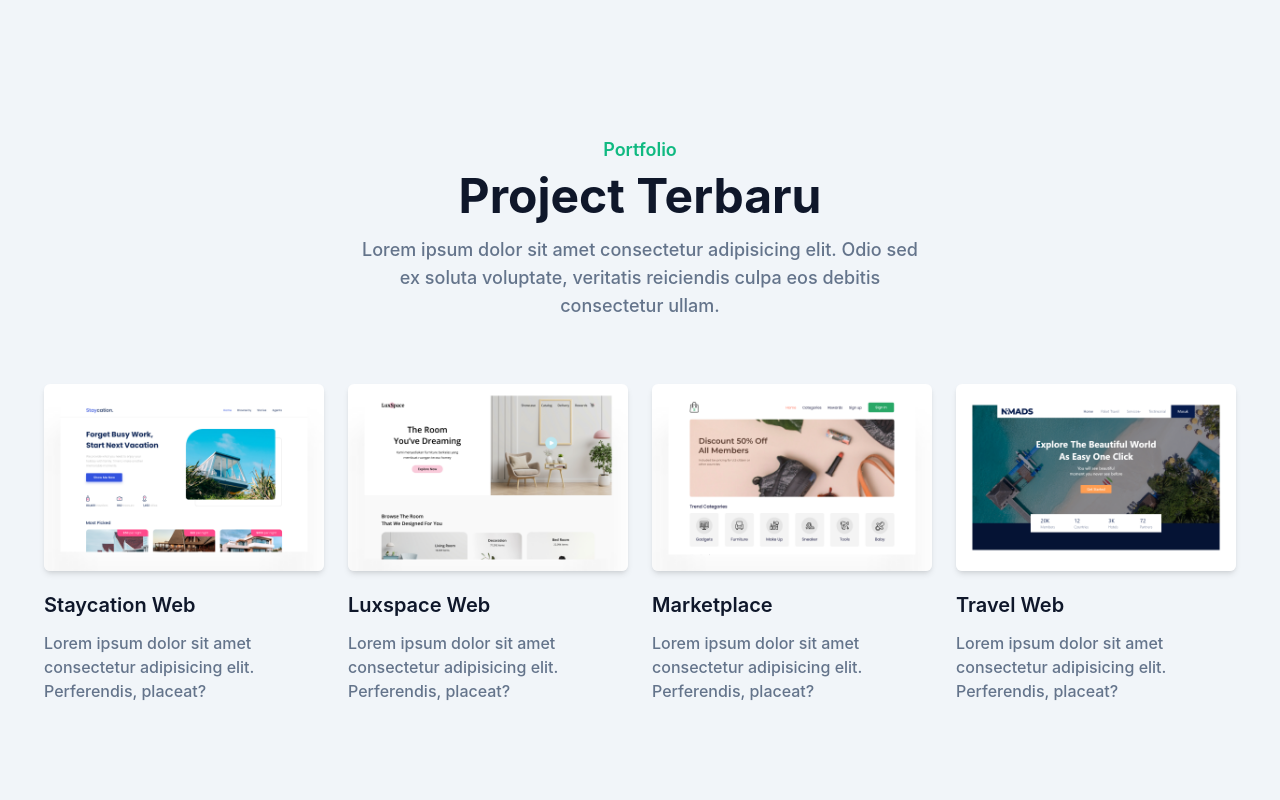
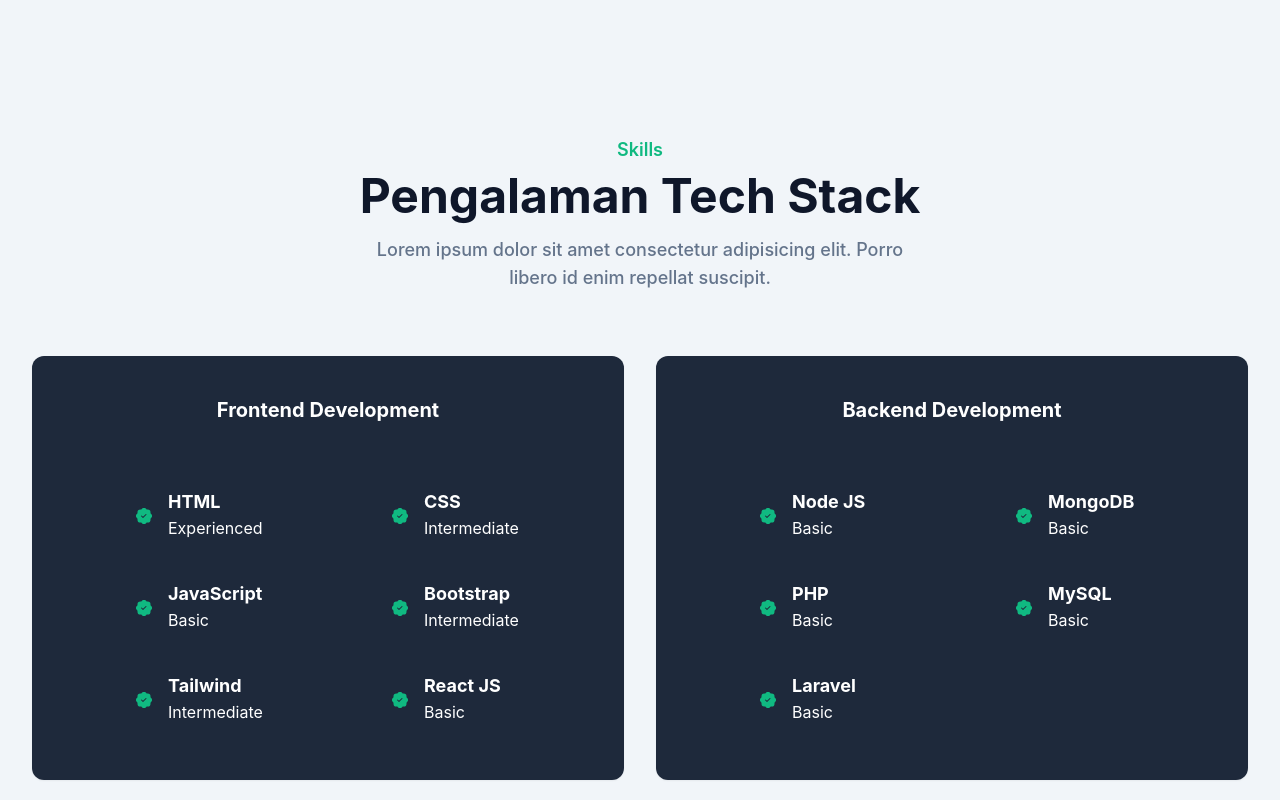
Before and after one commit to yogidelfiandra/portfolio-react, a React (Create React App) app: page / in a window 1280 px wide. Shown: the part 1140-1940 px from the top of the page. Built offline with nearby package versions, Linux system fonts and the light colour scheme.

Commit message:
create experience section

```diff
--- a/src/pages/LandingPage.js
+++ b/src/pages/LandingPage.js
@@ -3,6 +3,7 @@ import About from '../parts/About';
 import Blog from '../parts/Blog';
 import Clients from '../parts/Clients';
 import Contact from '../parts/Contact';
+import Experience from '../parts/Experience';
 import Footer from '../parts/Footer';
 import Header from '../parts/Header';
 import Hero from '../parts/Hero';
@@ -14,6 +15,7 @@ export default function LandingPage() {
       <Header />
       <Hero />
       <About />
+      <Experience />
       <Portfolio />
       <Clients />
       <Blog />
--- /dev/null
+++ b/src/parts/Experience.js
@@ -0,0 +1,200 @@
+import React from 'react';
+import { BsPatchCheckFill } from 'react-icons/bs';
+
+export default function Experience() {
+  return (
+    <section id='experience' className='pt-36 pb-32 bg-slate-100'>
+      <div className='container'>
+        <div className='w-full px-4'>
+          <div className='max-w-xl mx-auto text-center mb-16'>
+            <h3 className='font-semibold text-lg text-primary mb-2'>Skills</h3>
+            <h4 className='font-bold text-dark text-3xl sm:text-4xl lg:text-5xl mb-4'>
+              Pengalaman <br className='sm:hidden' /> Tech Stack
+            </h4>
+            <p className='font-medium text-base text- text-secondary md:text-lg'>
+              Lorem ipsum dolor sit amet consectetur adipisicing elit. Porro
+              libero id enim repellat suscipit.
+            </p>
+          </div>
+        </div>
+
+        <div className='flex flex-wrap justify-center'>
+          {/* frontend development */}
+          <div className='mb-12 w-full mx-auto md:w-[600px] lg:w-1/2 lg:mb-0 lg:px-4'>
+            <div className='bg-slate-800 hover:bg-slate-700 transition duration-500 py-4 text-white rounded-xl shadow-sm text-center '>
+              <h5 className='font-bold text-lg xl:text-xl py-6 mb-5 xl:mb-10'>
+                Frontend Development
+              </h5>
+
+              <div className='w-full flex flex-wrap px-5 md:px-10'>
+                <div className='mb-12 w-1/2 px-6 md:mb-10 md:px-16 lg:px-10 xl:px-16 flex items-center '>
+                  <BsPatchCheckFill
+                    size={16}
+                    color={'#10b981'}
+                    style={{ marginTop: 3 }}
+                  />
+                  <div className='pl-4 text-left'>
+                    <h6 className='font-bold text-sm md:text-base xl:text-lg'>
+                      HTML
+                    </h6>
+                    <p className='text-xs md:text-sm xl:text-base'>
+                      Experienced
+                    </p>
+                  </div>
+                </div>
+                <div className='mb-12 w-1/2 px-6 md:mb-10 md:px-16 lg:px-10 xl:px-16 flex items-center '>
+                  <BsPatchCheckFill
+                    size={16}
+                    color={'#10b981'}
+                    style={{ marginTop: 3 }}
+                  />
+                  <div className='pl-4 text-left'>
+                    <h6 className='font-bold text-sm md:text-base xl:text-lg'>
+                      CSS
+                    </h6>
+                    <p className='text-xs md:text-sm xl:text-base'>
+                      Intermediate
+                    </p>
+                  </div>
+                </div>
+                <div className='mb-12 w-1/2 px-6 md:mb-10 md:px-16 lg:px-10 xl:px-16 flex items-center '>
+                  <BsPatchCheckFill
+                    size={16}
+                    color={'#10b981'}
+                    style={{ marginTop: 3 }}
+                  />
+                  <div className='pl-4 text-left'>
+                    <h6 className='font-bold text-sm md:text-base xl:text-lg'>
+                      JavaScript
+                    </h6>
+                    <p className='text-xs md:text-sm xl:text-base'>Basic</p>
+                  </div>
+                </div>
+                <div className='mb-12 w-1/2 px-6 md:mb-10 md:px-16 lg:px-10 xl:px-16 flex items-center '>
+                  <BsPatchCheckFill
+                    size={16}
+                    color={'#10b981'}
+                    style={{ marginTop: 3 }}
+                  />
+                  <div className='pl-4 text-left'>
+                    <h6 className='font-bold text-sm md:text-base xl:text-lg'>
+                      Bootstrap
+                    </h6>
+                    <p className='text-xs md:text-sm xl:text-base'>
+                      Intermediate
+                    </p>
+                  </div>
+                </div>
+                <div className='mb-12 w-1/2 px-6 md:mb-10 md:px-16 lg:px-10 xl:px-16 flex items-center '>
+                  <BsPatchCheckFill
+                    size={16}
+                    color={'#10b981'}
+                    style={{ marginTop: 3 }}
+                  />
+                  <div className='pl-4 text-left'>
+                    <h6 className='font-bold text-sm md:text-base xl:text-lg'>
+                      Tailwind
+                    </h6>
+                    <p className='text-xs md:text-sm xl:text-base'>
+                      Intermediate
+                    </p>
+                  </div>
+                </div>
+                <div className='mb-12 w-1/2 px-6 md:mb-10 md:px-16 lg:px-10 xl:px-16 flex items-center '>
+                  <BsPatchCheckFill
+                    size={16}
+                    color={'#10b981'}
+                    style={{ marginTop: 3 }}
+                  />
+                  <div className='pl-4 text-left'>
+                    <h6 className='font-bold text-sm md:text-base xl:text-lg'>
+                      React JS
+                    </h6>
+                    <p className='text-xs md:text-sm xl:text-base'>Basic</p>
+                  </div>
+                </div>
+              </div>
+            </div>
+          </div>
+
+          {/* backend development */}
+          <div className='mb-12 w-full mx-auto md:w-[600px] lg:w-1/2 lg:mb-0 lg:px-4'>
+            <div className='bg-slate-800 hover:bg-slate-700 transition duration-500 py-4 text-white rounded-xl shadow-sm text-center '>
+              <h5 className='font-bold text-lg xl:text-xl py-6 mb-5 xl:mb-10'>
+                Backend Development
+              </h5>
+
+              <div className='w-full flex flex-wrap px-5 md:px-10'>
+                <div className='mb-12 w-1/2 px-6 md:mb-10 md:px-16 lg:px-10 xl:px-16 flex items-center '>
+                  <BsPatchCheckFill
+                    size={16}
+                    color={'#10b981'}
+                    style={{ marginTop: 3 }}
+                  />
+                  <div className='pl-4 text-left'>
+                    <h6 className='font-bold text-sm md:text-base xl:text-lg'>
+                      Node JS
+                    </h6>
+                    <p className='text-xs md:text-sm xl:text-base'>Basic</p>
+                  </div>
+                </div>
+                <div className='mb-12 w-1/2 px-6 md:mb-10 md:px-16 lg:px-10 xl:px-16 flex items-center '>
+                  <BsPatchCheckFill
+                    size={16}
+                    color={'#10b981'}
+                    style={{ marginTop: 3 }}
+                  />
+                  <div className='pl-4 text-left'>
+                    <h6 className='font-bold text-sm md:text-base xl:text-lg'>
+                      MongoDB
+                    </h6>
+                    <p className='text-xs md:text-sm xl:text-base'>Basic</p>
+                  </div>
+                </div>
+                <div className='mb-12 w-1/2 px-6 md:mb-10 md:px-16 lg:px-10 xl:px-16 flex items-center '>
+                  <BsPatchCheckFill
+                    size={16}
+                    color={'#10b981'}
+                    style={{ marginTop: 3 }}
+                  />
+                  <div className='pl-4 text-left'>
+                    <h6 className='font-bold text-sm md:text-base xl:text-lg'>
+                      PHP
+                    </h6>
+                    <p className='text-xs md:text-sm xl:text-base'>Basic</p>
+                  </div>
+                </div>
+                <div className='mb-12 w-1/2 px-6 md:mb-10 md:px-16 lg:px-10 xl:px-16 flex items-center '>
+                  <BsPatchCheckFill
+                    size={16}
+                    color={'#10b981'}
+                    style={{ marginTop: 3 }}
+                  />
+                  <div className='pl-4 text-left'>
+                    <h6 className='font-bold text-sm md:text-base xl:text-lg'>
+                      MySQL
+                    </h6>
+                    <p className='text-xs md:text-sm xl:text-base'>Basic</p>
+                  </div>
+                </div>
+                <div className='mb-12 w-1/2 px-6 md:mb-10 md:px-16 lg:px-10 xl:px-16 flex items-center '>
+                  <BsPatchCheckFill
+                    size={16}
+                    color={'#10b981'}
+                    style={{ marginTop: 3 }}
+                  />
+                  <div className='pl-4 text-left'>
+                    <h6 className='font-bold text-sm md:text-base xl:text-lg'>
+                      Laravel
+                    </h6>
+                    <p className='text-xs md:text-sm xl:text-base'>Basic</p>
+                  </div>
+                </div>
+              </div>
+            </div>
+          </div>
+        </div>
+      </div>
+    </section>
+  );
+}
```
